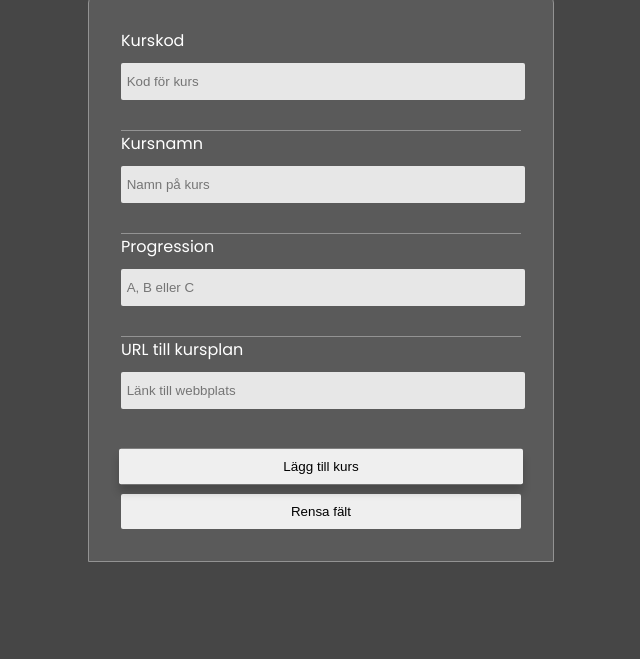
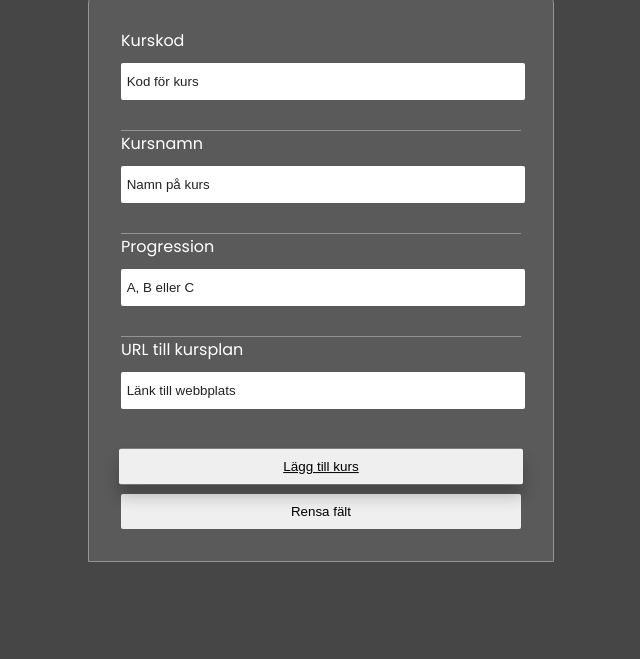
Before and after one commit to jenniferchristine/jeja2306-moment1, a website built with Parcel: page src/index.html in a window 1280 px wide. In both pictures the pointer is over the input "Lägg till kurs". Shown: the part 134-793 px from the top of the page, without its empty margins (319-959 px from the left). Built offline with nearby package versions, Linux system fonts and the light colour scheme.

Commit message:
added underline to btn text

```diff
--- a/src/css/_layout.scss
+++ b/src/css/_layout.scss
@@ -19,7 +19,7 @@ header {
 
 main { padding: 0 0 5em 0; }
 input, button { border-radius: 2px; }
-.field { background-color: rgb(231, 231, 231);}
+.field::placeholder { color: $darkest_color; }
 
 #course-form {
     @include width(400px, 95%);
@@ -36,7 +36,7 @@ input, button { border-radius: 2px; }
         transition: 0.1s;
     }
 
-    .resultBtn:hover { @include hover(0px 8px 8px rgba(0, 0, 0, 0.2), pointer, scale(1.01)); }
+    .resultBtn:hover { @include hover(0 12px 16px 0 rgba(0,0,0,0.24), pointer, scale(1.01)); text-decoration: underline;}
     &:last-child { border-radius: 0 0 0.5em 0.5em; }
     div { margin: 0 0 30px 0; border-top: 1px solid $detailcolor;
     &:first-child { border-top: none; }}
@@ -64,8 +64,7 @@ input, button { border-radius: 2px; }
         margin-top: 15px;
         transition: 0.1s;
         letter-spacing: 0.2px;
-
-        &:hover { @include hover(0px 8px 8px rgba(0, 0, 0, 0.2), pointer, scale(1.01)); }}
+    }
 }
 
 footer {
```
